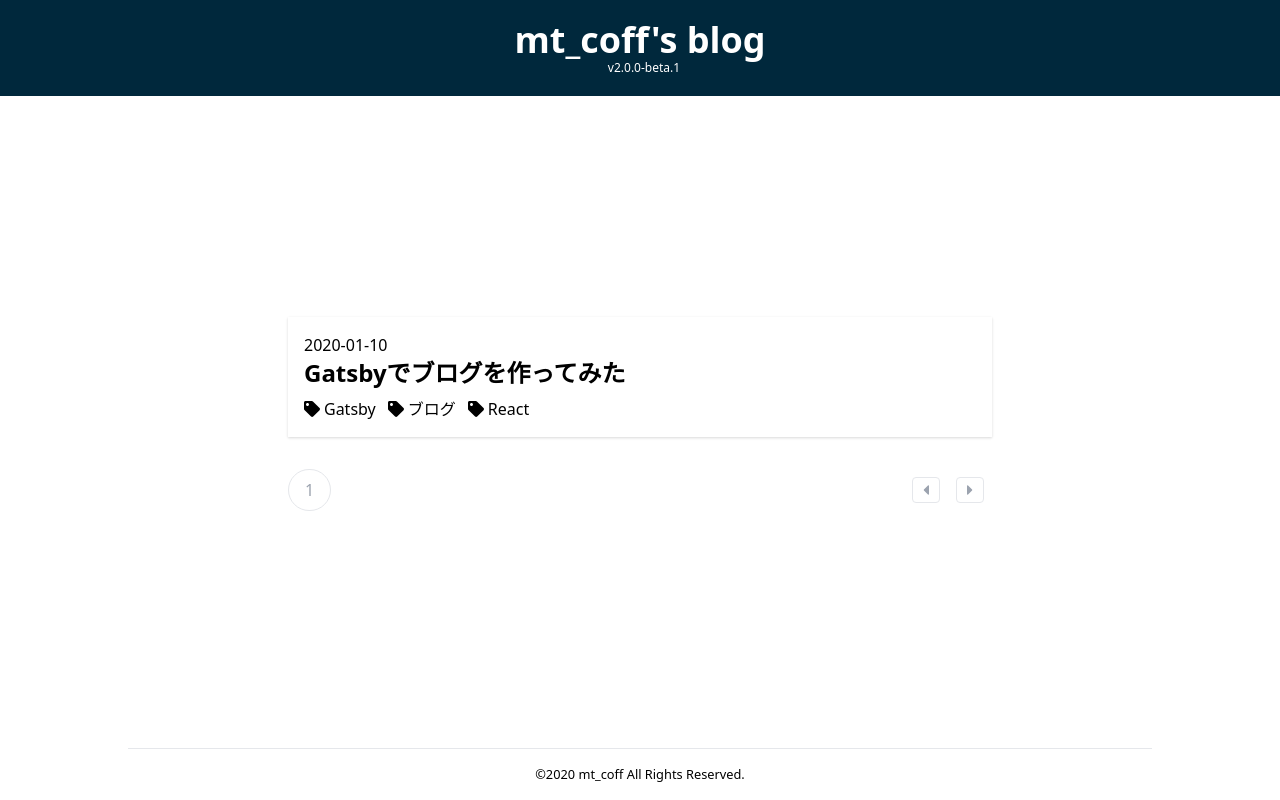
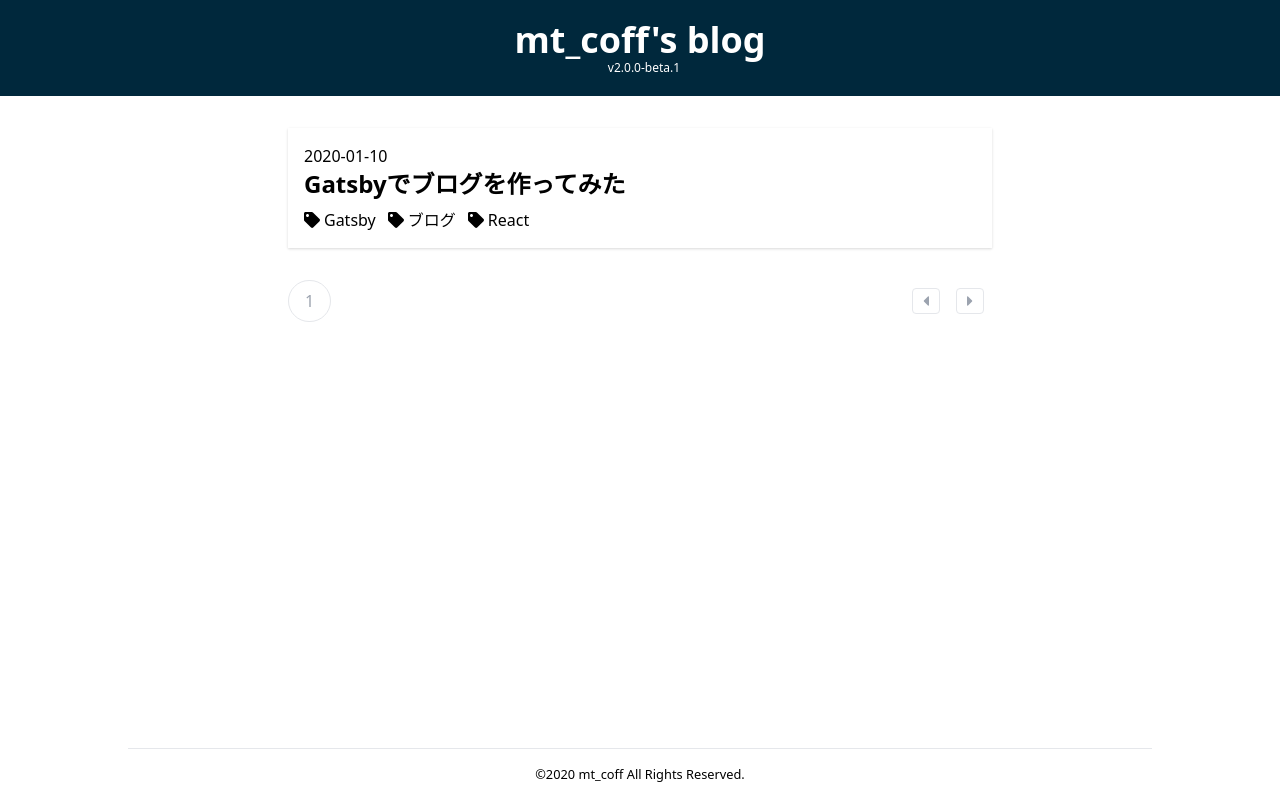
Before and after one commit to mt-coff/blog, a Next.js app: page / in a window 1280 px wide. Built offline with nearby package versions, Linux system fonts and the light colour scheme.

Commit message:
purgeしない
微調整

```diff
--- a/components/BaseLayout.tsx
+++ b/components/BaseLayout.tsx
@@ -6,7 +6,7 @@ const BaseLayout: FC = ({ children }) => {
   return (
     <>
       <Header />
-      <main className="flex flex-1 flex flex-col lg:flex-row my-8 w-full items-center justify-center">
+      <main className="flex flex-1 flex flex-col my-8 w-full items-center justify-start">
         {children}
       </main>
       <Footer />
--- a/layouts/index.tsx
+++ b/layouts/index.tsx
@@ -14,7 +14,7 @@ const BlogPostLayout: FC<Props> = ({ children, frontMatter }) => {
     <>
       <MetaData title={frontMatter.title} />
       <BaseLayout>
-        <article className="flex-grow max-w-screen-md w-full mx-4 mb-8 lg:mb-4">
+        <article className="flex-grow max-w-screen-md w-full mx-4 mb-8 px-4 md:px-0">
           <PostTitle frontMatter={frontMatter} />
           <MDX>{children}</MDX>
         </article>
--- a/pages/_app.tsx
+++ b/pages/_app.tsx
@@ -1,5 +1,5 @@
+import "../styles/globals.css";
 import Head from "next/head";
-import "../styles/globals.css";
 
 function mt_coffBlogApp({ Component, pageProps }) {
   return (
--- a/pages/index.tsx
+++ b/pages/index.tsx
@@ -43,7 +43,7 @@ const IndexPage: NextPage<Props> = ({ posts }) => {
     <>
       <MetaData />
       <BaseLayout>
-        <section className="flex-grow max-w-screen-md w-full px-8 mb-8 lg:mb-4">
+        <section className="flex-grow max-w-screen-md w-full px-8 mb-8">
           {splitPosts.length === 0 ? (
             <p className="text-center">記事が投稿されていません</p>
           ) : (
--- a/pages/tags/[tag].tsx
+++ b/pages/tags/[tag].tsx
@@ -13,7 +13,7 @@ const Tags: NextPage<Props> = ({ posts }) => {
     <>
       <MetaData />
       <BaseLayout>
-        <section className="flex-grow max-w-screen-md w-full px-8 mb-8 lg:mb-4">
+        <section className="flex-grow max-w-screen-md w-full px-8 mb-8">
           <ul>
             {posts.map((post, idx) => (
               <PostListItem
@@ -46,7 +46,6 @@ export const getStaticPaths: GetStaticPaths = async () => {
   const posts = getPosts();
   const tags = posts.map((post) => post.tags).flat();
   const tagPaths = tags.map((tag) => ({ params: { tag: encodeURI(tag) } }));
-  console.log(tagPaths);
 
   return {
     paths: tagPaths,
--- a/tailwind.config.js
+++ b/tailwind.config.js
@@ -1,9 +1,5 @@
 module.exports = {
-  purge: [
-    "./pages/**/*.{js,ts,jsx,tsx}",
-    "./components/**/*/.{js,ts,jsx,tsx}",
-    "./layouts/**/*.{js,ts,jsx,tsx}",
-  ],
+  purge: false,
   darkMode: false, // or 'media' or 'class'
   theme: {
     extend: {
```
